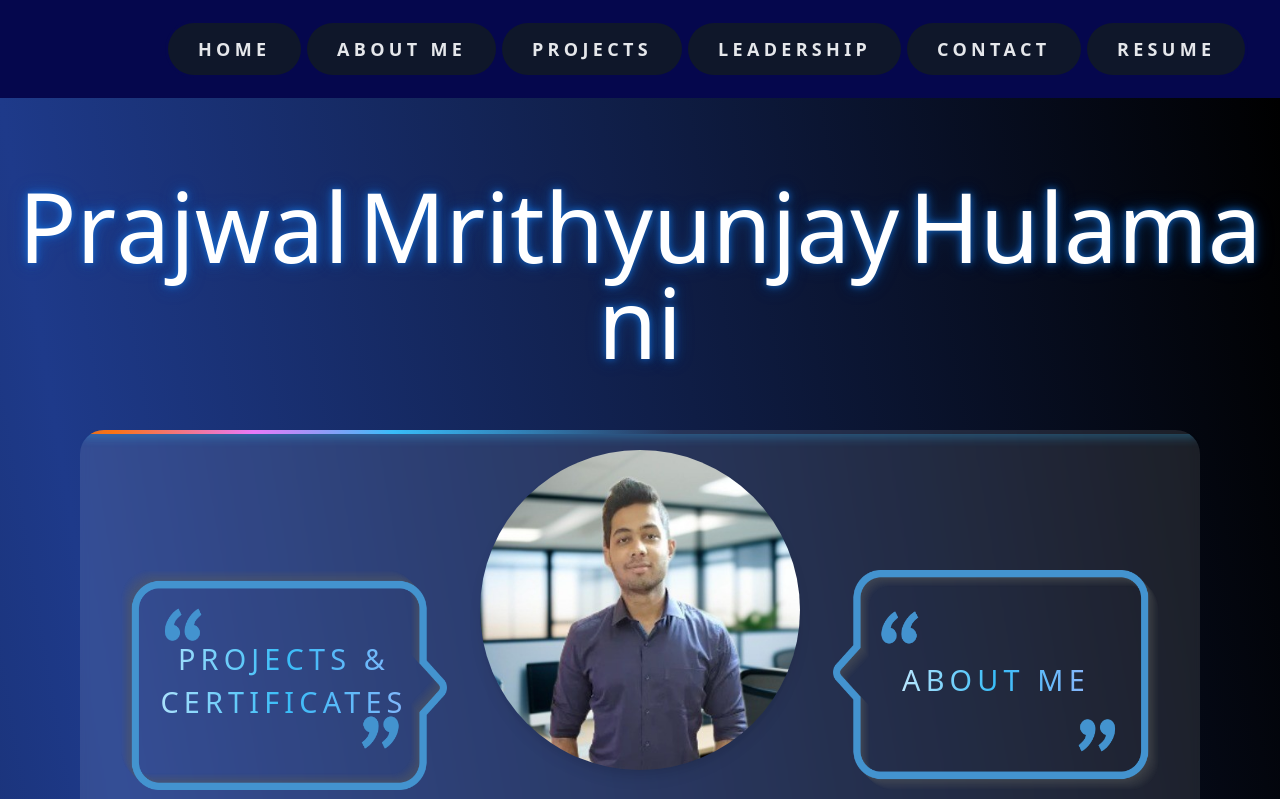
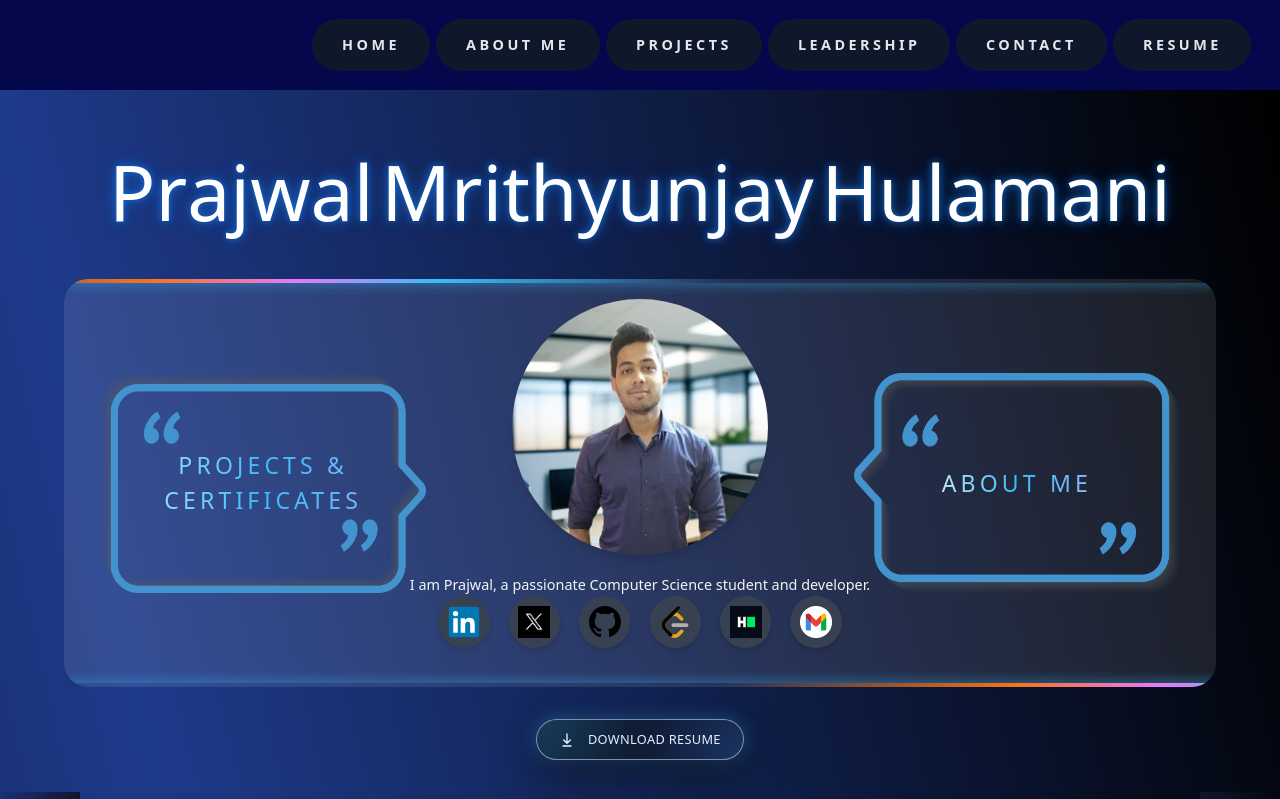
Before and after one commit to PrajwalMH/Portfolio, a Next.js app: page / in a window 1280 px wide. Shown: the top 799 px of the page. Built offline with nearby package versions, Linux system fonts and the light colour scheme.

Commit message:
Update portfolio

```diff
--- a/app/globals.css
+++ b/app/globals.css
@@ -785,3 +785,10 @@ h1 {
     @apply bg-primary text-white;
   }
 }
+
+@layer base {
+  html {
+    /* Approximate a global 80% zoom via root font-size */
+    font-size: 80%;
+  }
+}
--- a/app/page.jsx
+++ b/app/page.jsx
@@ -38,7 +38,7 @@ const LOGOS = [...BASE_LOGOS, ...BASE_LOGOS];
 export default function HomePage() {
   const [showName, setShowName] = useState(false);
   return (
-    <div className="text-center py-20 bg-gradient-to-tr from-black via-blue-900 to-black" >
+    <div className="text-center py-12 md:py-20 bg-gradient-to-tr from-black via-blue-900 to-black">
       <div>
         {/** Name will animate only after the greeting completes */}
         {!showName && (
@@ -64,12 +64,9 @@ export default function HomePage() {
           />
         )}
       </div>
-
-
-
-        <div className="relative mx-4 lg:mx-20 my-10 overflow-hidden">
-          {/* Main content container */}
-        <div className="bg-white bg-opacity-10 backdrop-blur-sm p-12 rounded-lg shadow-lg min-h-[300px] relative z-10 star-border">
+      <div className="relative mx-4 lg:mx-20 my-10 overflow-hidden">
+        {/* Main content container */}
+        <div className="bg-white bg-opacity-10 backdrop-blur-sm p-6 sm:p-8 md:p-10 lg:p-12 rounded-lg shadow-lg min-h-[300px] relative z-10 star-border">
           {/* Top‑right About me label */}
               <a href="#about" className="about-label">
                 <span>About Me</span>
@@ -83,11 +80,11 @@ export default function HomePage() {
             <img
               src="/profile.jpeg" // Replace this with your actual profile image path
               alt="Profile"
-              className="w-80 h-80 rounded-full object-cover shadow-lg"
+              className="w-40 h-40 sm:w-56 sm:h-56 md:w-64 md:h-64 lg:w-80 lg:h-80 rounded-full object-cover shadow-lg"
             />
           </div>
 
-          <p className="text-lg text-gray-100">
+          <p className="text-base md:text-lg text-gray-100">
             I am Prajwal, a passionate Computer Science student and developer.
           </p>
 
@@ -98,9 +95,9 @@ export default function HomePage() {
               href="https://www.linkedin.com/in/prajwalhulamani/"
               target="_blank"
               rel="noopener noreferrer"
-              className="w-16 h-16 flex items-center justify-center bg-gray-700 rounded-full shadow-md hover:bg-gray-600 transition-colors duration-300"
+              className="w-12 h-12 md:w-16 md:h-16 flex items-center justify-center bg-gray-700 rounded-full shadow-md hover:bg-gray-600 transition-colors duration-300"
             >
-              <img src="/linkedin-original.svg" alt="LinkedIn" className="w-10 h-10" />
+              <img src="/linkedin-original.svg" alt="LinkedIn" className="w-8 h-8 md:w-10 md:h-10" />
             </a>
 
             {/* X (Twitter) Button */}
@@ -108,9 +105,9 @@ export default function HomePage() {
               href="https://twitter.com/yourprofile"
               target="_blank"
               rel="noopener noreferrer"
-              className="w-16 h-16 flex items-center justify-center bg-gray-700 rounded-full shadow-md hover:bg-gray-600 transition-colors duration-300"
+              className="w-12 h-12 md:w-16 md:h-16 flex items-center justify-center bg-gray-700 rounded-full shadow-md hover:bg-gray-600 transition-colors duration-300"
             >
-              <img src="/x.jpg" alt="X" className="w-10 h-10" />
+              <img src="/x.jpg" alt="X" className="w-8 h-8 md:w-10 md:h-10" />
             </a>
 
             {/* GitHub Button */}
@@ -118,9 +115,9 @@ export default function HomePage() {
               href="https://github.com/PrajwalMH"
               target="_blank"
               rel="noopener noreferrer"
-              className="w-16 h-16 flex items-center justify-center bg-gray-700 rounded-full shadow-md hover:bg-gray-600 transition-colors duration-300"
+              className="w-12 h-12 md:w-16 md:h-16 flex items-center justify-center bg-gray-700 rounded-full shadow-md hover:bg-gray-600 transition-colors duration-300"
             >
-              <img src="/github-inverted.svg" alt="GitHub" className="w-10 h-10" />
+              <img src="/github-inverted.svg" alt="GitHub" className="w-8 h-8 md:w-10 md:h-10" />
             </a>
 
             {/* LeetCode Button */}
@@ -128,9 +125,9 @@ export default function HomePage() {
               href="https://leetcode.com/u/PrajwalMH/"
               target="_blank"
               rel="noopener noreferrer"
-              className="w-16 h-16 flex items-center justify-center bg-gray-700 rounded-full shadow-md hover:bg-gray-600 transition-colors duration-300"
+              className="w-12 h-12 md:w-16 md:h-16 flex items-center justify-center bg-gray-700 rounded-full shadow-md hover:bg-gray-600 transition-colors duration-300"
             >
-              <img src="/leetcode.svg" alt="LeetCode" className="w-10 h-10" />
+              <img src="/leetcode.svg" alt="LeetCode" className="w-8 h-8 md:w-10 md:h-10" />
             </a>
 
             {/* HackerRank Button */}
```
